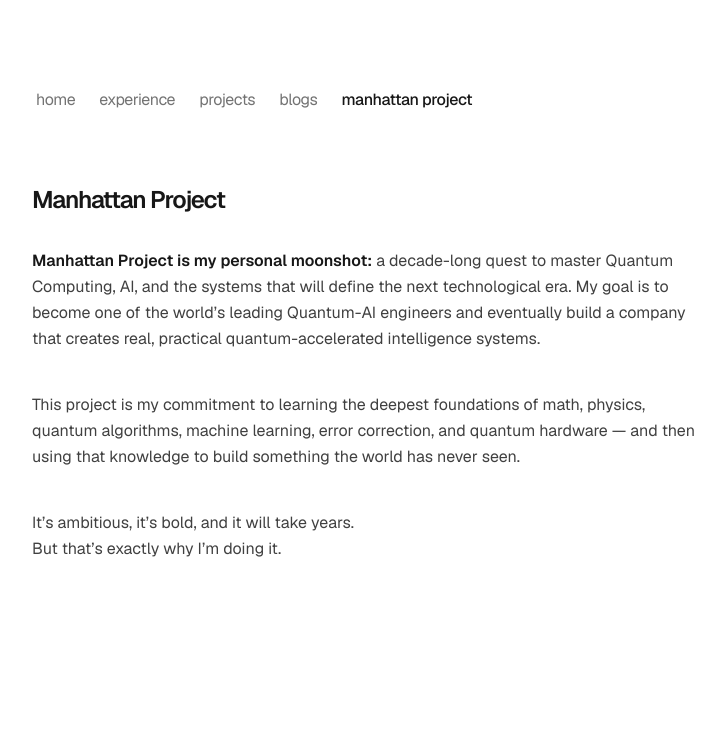
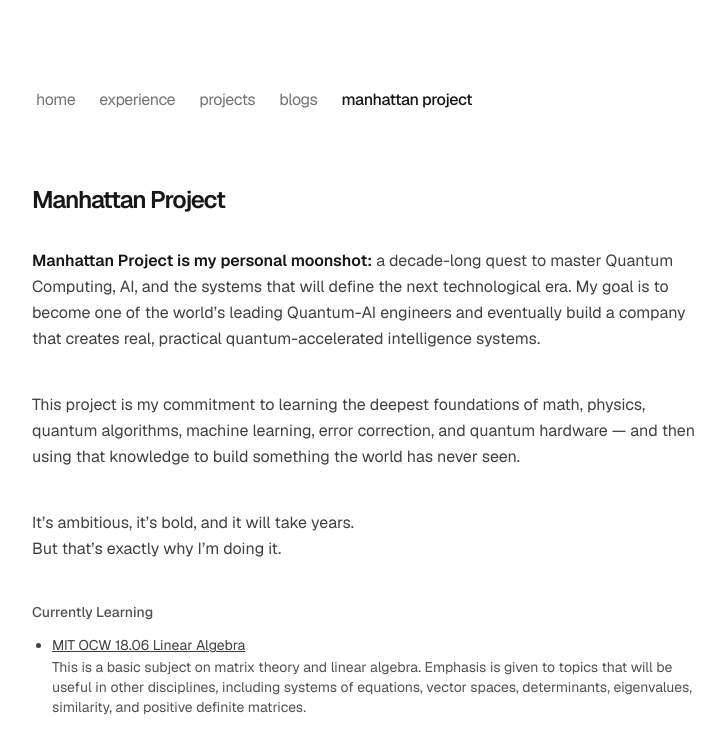
Before and after one commit to suraj-singh-in/portfolio, a Next.js app: page /manhattan-project in a window 1280 px wide. Shown: the top 752 px of the page, without its empty margins (272-997 px from the left). Built offline with nearby package versions, Linux system fonts and the light colour scheme.

Commit message:
Updated Manhattan project

```diff
--- a/app/manhattan-project/page.tsx
+++ b/app/manhattan-project/page.tsx
@@ -1,3 +1,13 @@
+const manhattanProjectData = {
+    currentlyLearningData: [
+        {
+            title: "MIT OCW 18.06 Linear Algebra",
+            subtitle: "This is a basic subject on matrix theory and linear algebra. Emphasis is given to topics that will be useful in other disciplines, including systems of equations, vector spaces, determinants, eigenvalues, similarity, and positive definite matrices.",
+            url: "https://ocw.mit.edu/courses/18-06-linear-algebra-spring-2010/",
+        },
+    ],
+};
+
 const ManhattanProject = () => (
     <section className="animate-in fade-in slide-in-from-bottom-4 duration-500">
         <h1 className="font-semibold text-2xl mb-8 tracking-tighter text-neutral-900 dark:text-neutral-100">Manhattan Project</h1>
@@ -16,7 +26,28 @@ const ManhattanProject = () => (
                 It’s ambitious, it’s bold, and it will take years. <br />
                 But that’s exactly why I’m doing it.
             </p>
+
+            <div className="flex flex-col">
+                <p className="text-neutral-600 dark:text-neutral-400 mb-3 text-sm font-medium">Currently Learning</p>
+                <ul className="list-disc pl-5 space-y-2 text-neutral-700 dark:text-neutral-300 leading-relaxed text-sm">
+                    {manhattanProjectData.currentlyLearningData.map((item) => (
+                        <li key={item.title}>
+                            <a
+                                href={item.url}
+                                className="underline"
+                                target="_blank"
+                                rel="noreferrer"
+                            >
+                                {item.title}
+                            </a>
+                            <p className="text-neutral-600 dark:text-neutral-400 mb-3 text-sm font-small">{item.subtitle}</p>
+                        </li>
+                    ))}
+                </ul>
+            </div>
+
         </div>
+
     </section>
 );
 
```
